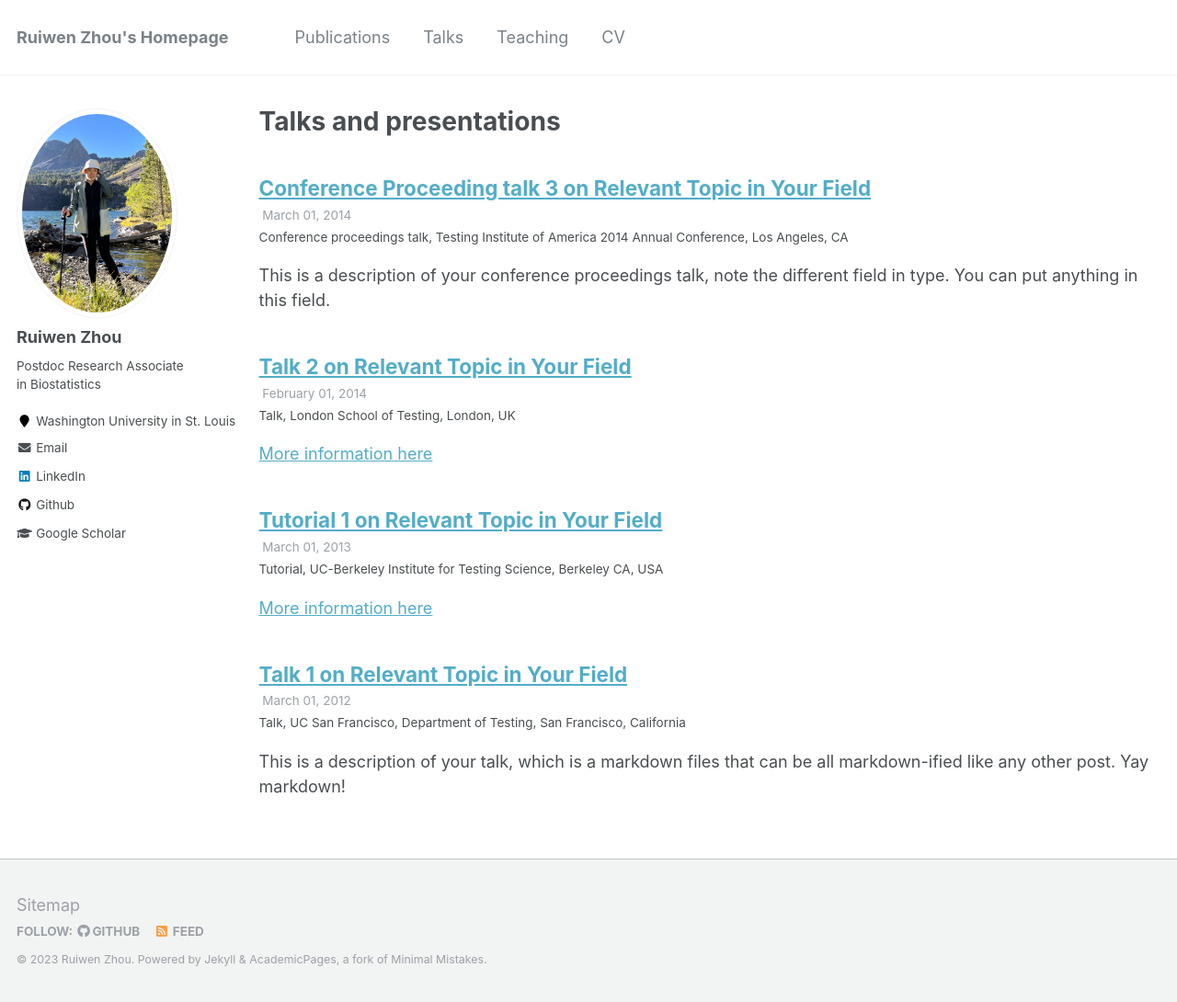
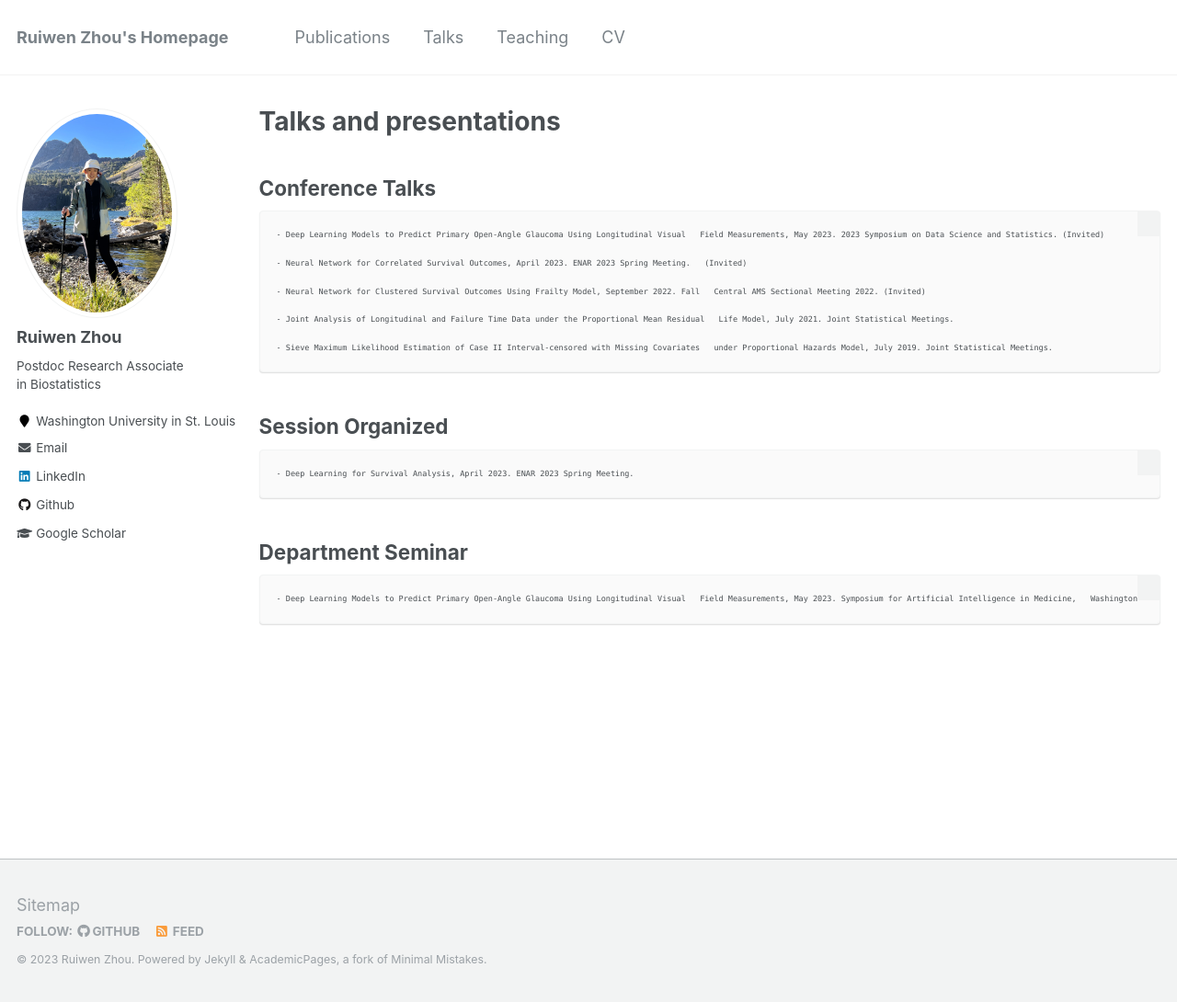
Before and after one commit to rivenzhou/ruiwenzhou, a Jekyll site: the page built from _pages/talks.md, in a window 1280 px wide and 1090 px high. Shown: the whole window at 92% size. Built offline with Jekyll 4.4.1, drawn with Linux system fonts in a browser that asks for light colours.

Commit message:
Updated talks.

```diff
--- a/_pages/talks.html
+++ b/_pages/talks.html
@@ -4,7 +4,7 @@ title: "Talks and presentations"
 permalink: /talks/
 author_profile: true
 ---
-
+<!--
 {% if site.talkmap_link == true %}
 
 <p style="text-decoration:underline;"><a href="/talkmap.html">See a map of all the places I've given a talk!</a></p>
@@ -14,3 +14,4 @@ author_profile: true
 {% for post in site.talks reversed %}
   {% include archive-single-talk.html %}
 {% endfor %}
+-->
--- /dev/null
+++ b/_pages/talks.md
@@ -0,0 +1,33 @@
+---
+layout: archive
+title: "Talks and presentations"
+permalink: /talks/
+author_profile: true
+---
+
+## Conference Talks
+
+    - Deep Learning Models to Predict Primary Open-Angle Glaucoma Using Longitudinal Visual
+  Field Measurements, May 2023. 2023 Symposium on Data Science and Statistics. (Invited)
+
+    - Neural Network for Correlated Survival Outcomes, April 2023. ENAR 2023 Spring Meeting.
+  (Invited)
+
+    - Neural Network for Clustered Survival Outcomes Using Frailty Model, September 2022. Fall
+  Central AMS Sectional Meeting 2022. (Invited)
+
+    - Joint Analysis of Longitudinal and Failure Time Data under the Proportional Mean Residual
+  Life Model, July 2021. Joint Statistical Meetings.
+
+    - Sieve Maximum Likelihood Estimation of Case II Interval-censored with Missing Covariates
+  under Proportional Hazards Model, July 2019. Joint Statistical Meetings.
+
+## Session Organized
+
+    - Deep Learning for Survival Analysis, April 2023. ENAR 2023 Spring Meeting.
+
+## Department Seminar
+
+    - Deep Learning Models to Predict Primary Open-Angle Glaucoma Using Longitudinal Visual
+  Field Measurements, May 2023. Symposium for Artificial Intelligence in Medicine,
+  Washington University in St. Louis.
```
